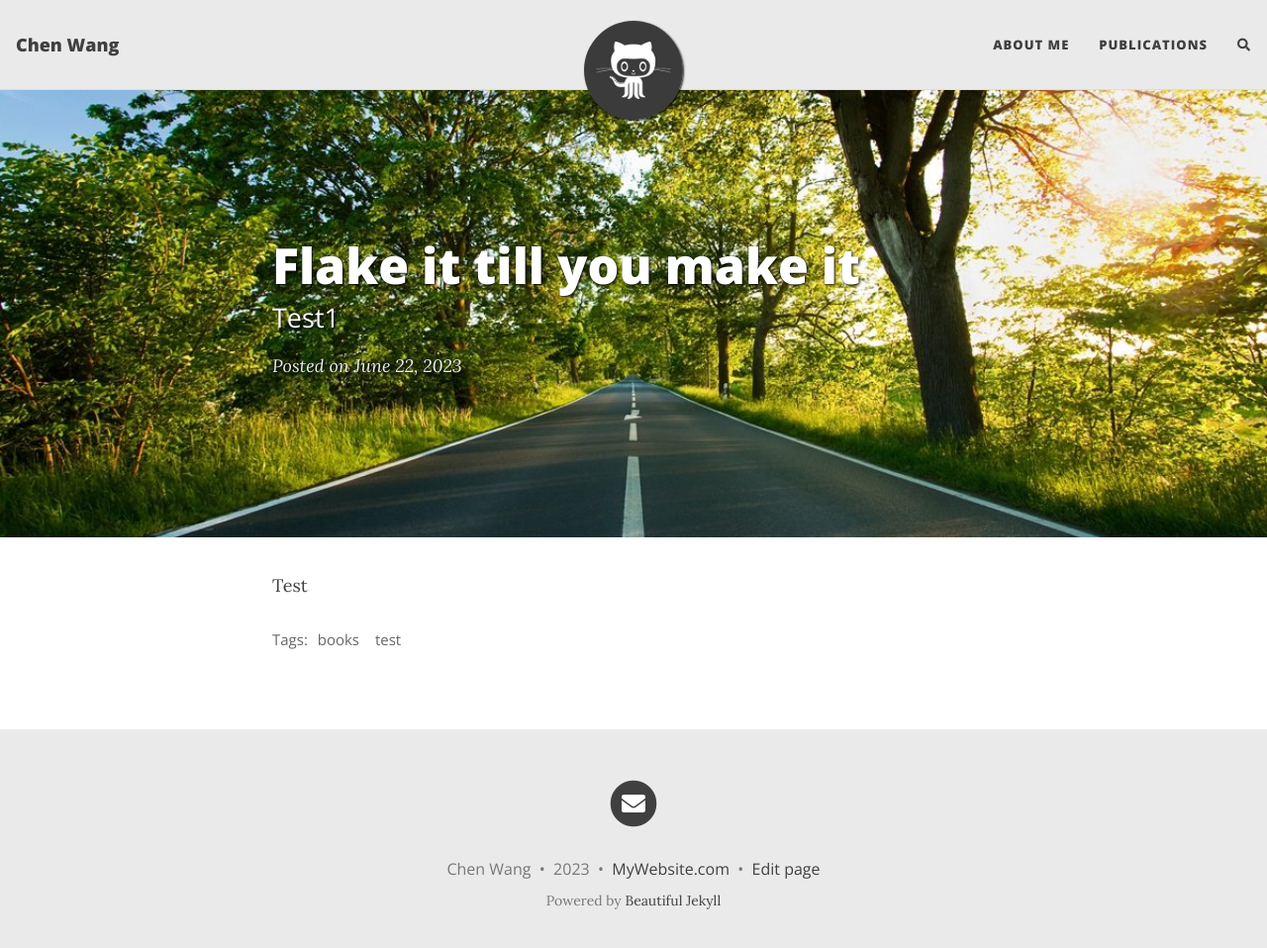
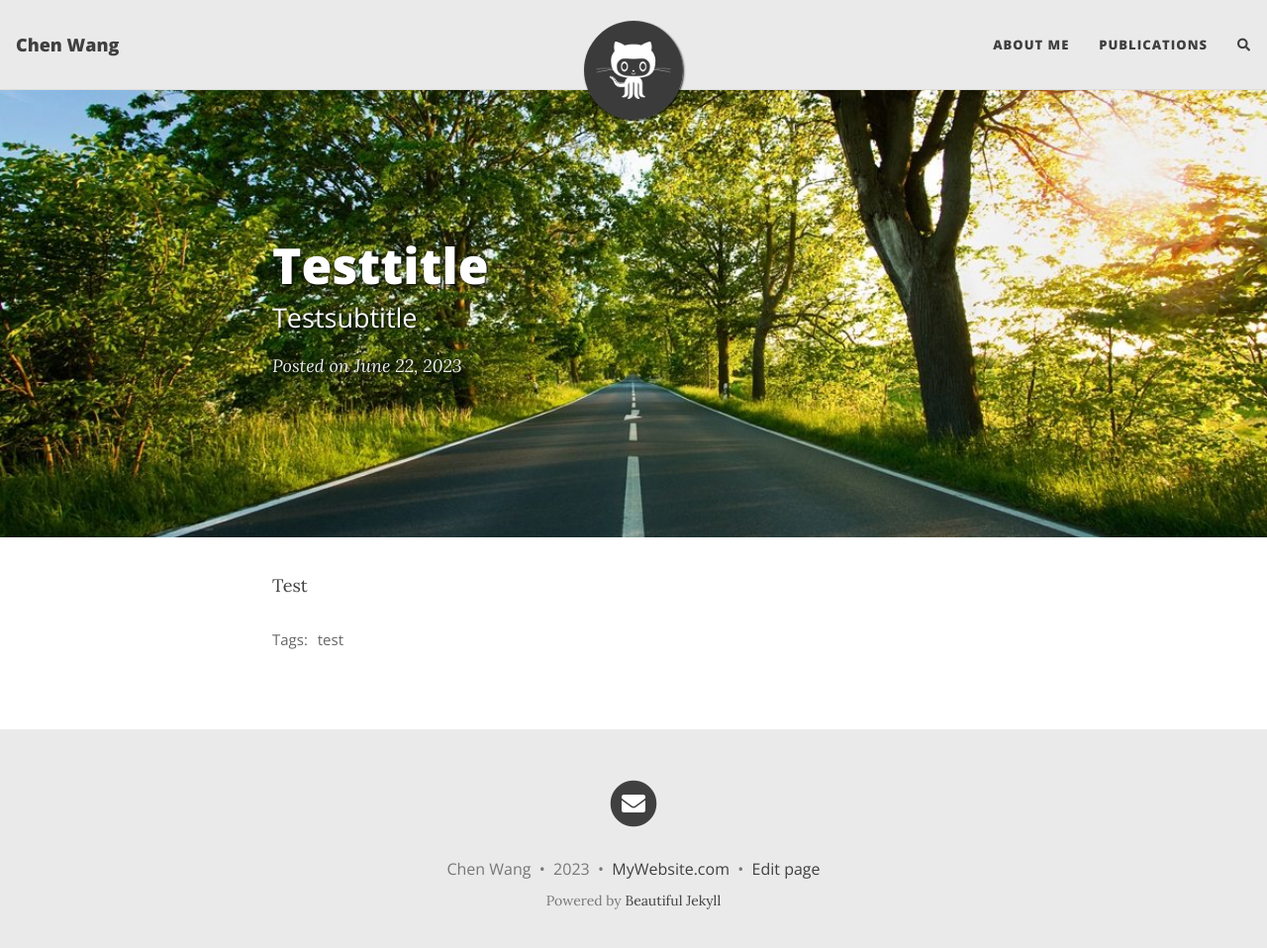
Before and after one commit to wangc1073/wangc1073.github.io, a Jekyll site: the page built from _posts/2023-06-22-Test1111.md, in a window 1280 px wide and 971 px high. Shown: the top 958 px of the window at 99% size. Built offline with Jekyll 4.4.1, drawn with Linux system fonts in a browser that asks for light colours; nearby versions of some CDN libraries; comment, search, counter and statistics services are not loaded.

Commit message:
Update 2023-06-22-Test1111.md

```diff
--- a/_posts/2023-06-22-Test1111.md
+++ b/_posts/2023-06-22-Test1111.md
@@ -1,11 +1,11 @@
 ---
 layout: post
-title: Flake it till you make it
-subtitle: Test1
+title: Testtitle
+subtitle: Testsubtitle
 cover-img: /assets/img/path.jpg
 thumbnail-img: /assets/img/thumb.png
 share-img: /assets/img/path.jpg
-tags: [books, test]
+tags: [test]
 ---
 
 Test
```
